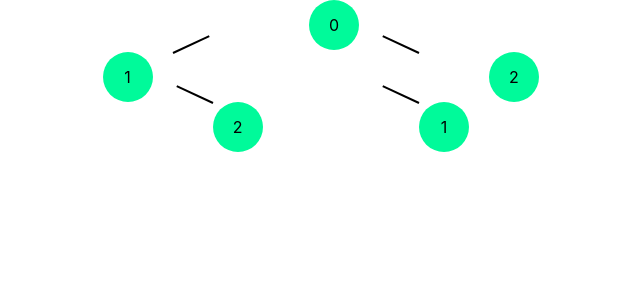
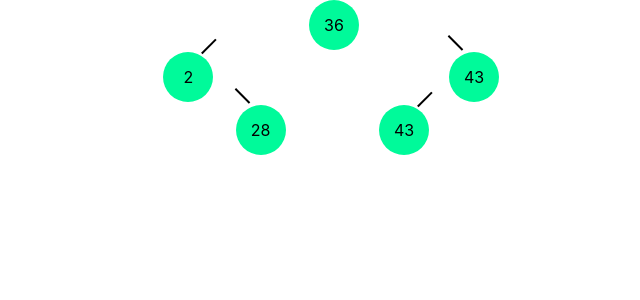
Before and after one commit to kunal-kapur/binary-traversal, a React (Create React App) app: page / in a window 1280 px wide. Shown: the top 300 px of the page, without its empty margins (175-815 px from the left). Built offline with nearby package versions, Linux system fonts and the light colour scheme.

Commit message:
Fixed line oritentation

```diff
--- a/src/App.js
+++ b/src/App.js
@@ -83,14 +83,16 @@ function printTree(root, direction) {
 
     <div className={name}>
 
-      {direction > 0 &&
-        <div className="line-wrapper">
-          <div className="line"></div>
-        </div>}
 
 
       <div className="node-container">
-        <div className="node">{direction}</div>
+        <div className="node">{root.val}</div>
+
+        {direction == 1 &&
+          <div className="line-wrapper left"></div>}
+
+        {direction == 2 && <div className="line-wrapper right"></div>}
+
       </div>
 
       {root.left != null && printTree(root.left, 1)}
--- a/src/tree.css
+++ b/src/tree.css
@@ -44,6 +44,18 @@ body {
     display: flex;
 }
 
+.node-area.left .node-container {
+    grid-row-start: 1;
+    grid-row-end: 2;
+
+}
+
+.node-area.right .node-container {
+    grid-row-start: 1;
+    grid-row-end: 2;
+
+}
+
 .node-container .node {
     justify-self: flex-end;
     display: flex;
@@ -61,42 +73,36 @@ body {
     grid-template-rows: 0.4fr 0.1fr 0.4fr;
 }
 
-.node-area .line-wrapper {
-    width: 40px;
-    height: 10px;
+.node-area.left .line-wrapper.left {
+    grid-row-start: 1;
+    grid-row-end: 2;
+    grid-column-start: 4;
+    grid-column-end: 5;
+    width: 20px;
+    content: " ";
+    height: 2px;
+    transform: rotate(-45deg) translateY(-50px) translateX(30px);
+    background-color: black;
+    align-self: flex-end;
+    justify-content: flex-start;
 }
 
-
-.node-area.left .line-wrapper {
-    grid-column-start: 3;
-    grid-column-end: 4;
+.node-area.right .line-wrapper.right {
     grid-row-start: 1;
     grid-row-end: 2;
+    grid-column-start: 4;
+    grid-column-end: 5;
+    width: 20px;
+    content: " ";
+    height: 2px;
+    transform: rotate(45deg) translateY(-40px) translateX(-45px);
+    background: black;
 }
 
-.node-area.left .line-wrapper .line {
-    content: " ";
-    background-color: black;
-    width: 100%;
-    height: 2px;
-    transform-origin: left;
-    transform: rotate(-25deg);
-}
-
-.node-area.right .line-wrapper .line {
-    content: " ";
-    background-color: black;
-    width: 100%;
-    height: 2px;
-    transform-origin: right;
-    transform: rotate(25deg);
-}
-
-.node-area.right .line-wrapper {
-    grid-column-start: 1;
-    grid-column-end: 2;
-    grid-row-start: 1;
-    grid-row-end: 2;
+.node-area.left {
+    display: grid;
+    grid-template-columns: 0.4fr 0.05fr 0.6fr;
+    grid-template-rows: 0.4fr 0.1fr 0.4fr;
 }
 
 .node-area div {
--- a/src/tree.html
+++ b/src/tree.html
@@ -9,7 +9,6 @@
     <div class="container">
         <div class="binary-tree">
             <div class="node-area">
-
                 <div class="node">10</div>
 
 
```
